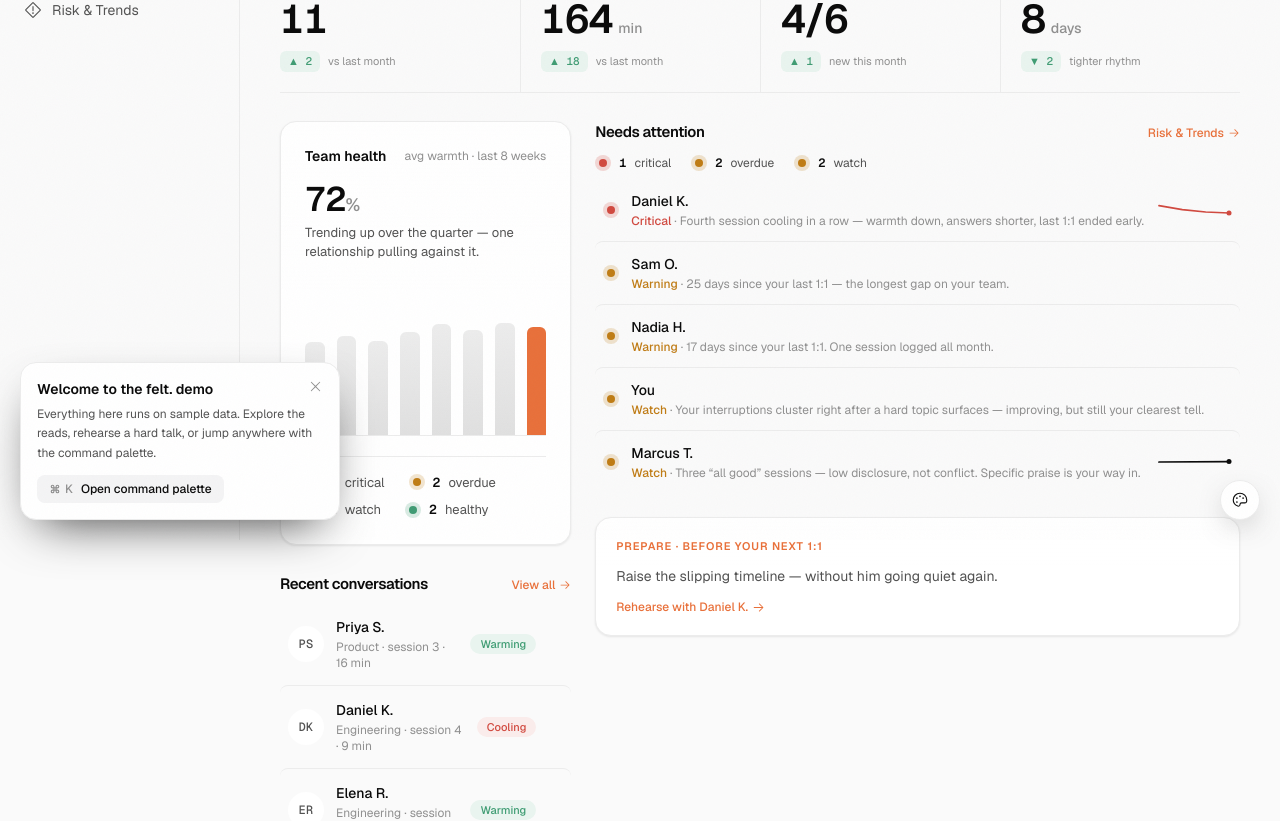
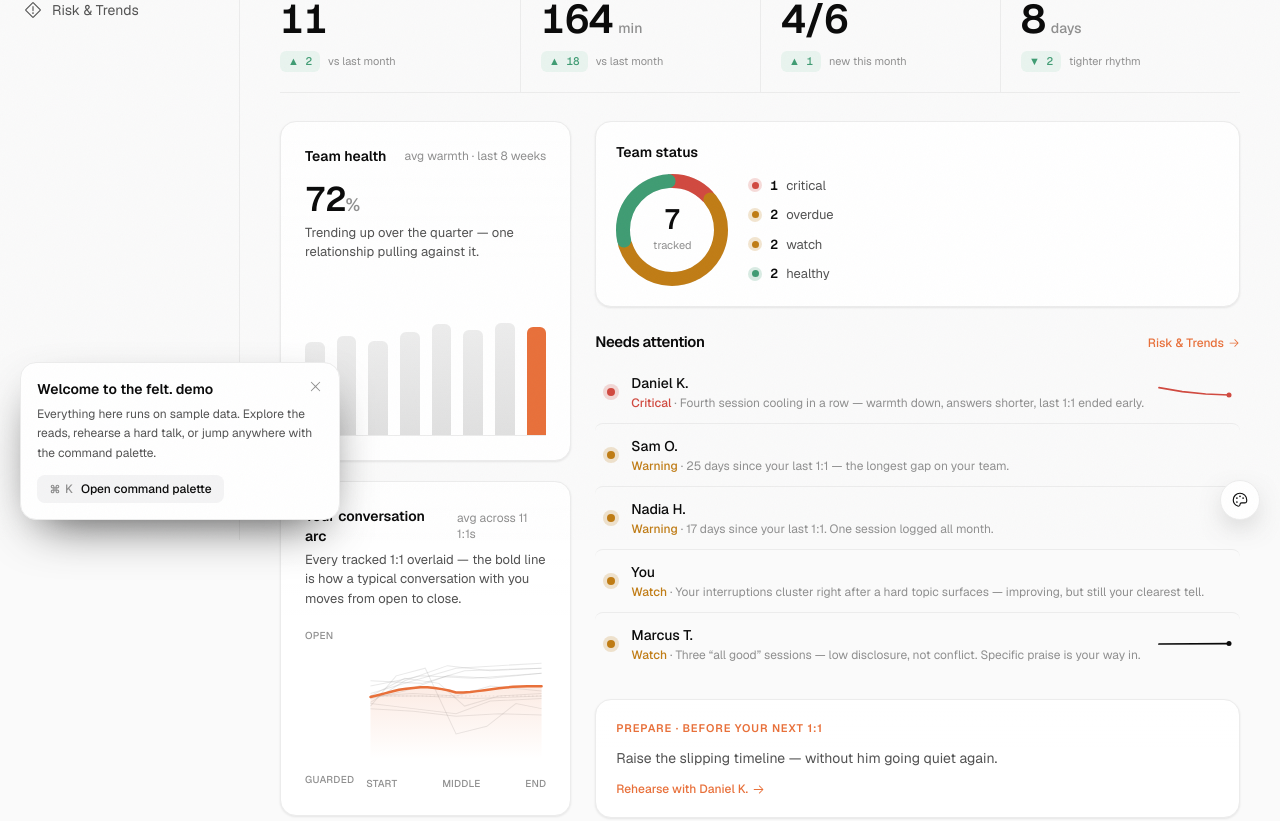
Before and after one commit to andrewng1-king/felt, a Next.js app in the folder felt-web/: page /app in a window 1280 px wide. Shown: the part 260-1081 px from the top of the page. Built offline with nearby package versions, Linux system fonts and the light colour scheme.

Commit message:
ring + summarise EM

```diff
--- a/felt-web/components/platform/CommandPalette.tsx
+++ b/felt-web/components/platform/CommandPalette.tsx
@@ -53,7 +53,7 @@ export function CommandPalette({
       onClose();
     };
     const nav: Item[] = [
-      { id: "nav-home", section: "Go to", label: "Overview", Icon: House, run: go("home") },
+      { id: "nav-home", section: "Go to", label: "Dashboard", Icon: House, run: go("home") },
       { id: "nav-prepare", section: "Go to", label: "Prepare", Icon: Target, run: go("prepare") },
       { id: "nav-convos", section: "Go to", label: "Conversations", Icon: ChatsCircle, run: go("conversations") },
       { id: "nav-risk", section: "Go to", label: "Risk & Trends", Icon: WarningDiamond, run: go("risk") },
--- a/felt-web/components/platform/HomeView.tsx
+++ b/felt-web/components/platform/HomeView.tsx
@@ -4,7 +4,7 @@ import { motion, useReducedMotion } from "motion/react";
 import { ArrowRight, CalendarBlank } from "@phosphor-icons/react/dist/ssr";
 import { Avatar, DirectionPill, Sparkline } from "@/components/platform/bits";
 import { SectionHeader, DeltaChip } from "@/components/platform/ui";
-import { TeamHealthBars } from "@/components/platform/charts";
+import { TeamHealthBars, StatusRing, EmpathyArc } from "@/components/platform/charts";
 import { AnimatedNumber } from "@/components/platform/AnimatedNumber";
 import {
   StatusIcon,
@@ -52,6 +52,8 @@ export function HomeView({
   const attention = signals.filter((s) => s.severity !== "positive").sort(bySeverity);
   const riskMix = countBySeverity(signals);
   const currentPct = Math.round(teamHealth[teamHealth.length - 1].value * 100);
+  // Every conversation's emotional line, already on a normalized 0→1 timeline.
+  const arcs = conversations.map((c) => c.mirror.signals.openness.points);
 
   // The urgent person to rehearse before the next 1:1.
   const prepTarget = activity.roster.find((r) => r.reportId && prepScenarios[r.reportId]?.urgent);
@@ -137,17 +139,31 @@ export function HomeView({
             <div className="mt-6">
               <TeamHealthBars data={teamHealth} />
             </div>
-            {/* risk mix — muted, minimal (red/amber/green only) */}
-            <div className="mt-5 flex flex-wrap gap-x-6 gap-y-2 border-t border-line pt-4">
-              {mixOrder
-                .filter((m) => riskMix[m.key])
-                .map((m) => (
-                  <span key={m.key} className="inline-flex items-center gap-2 text-[13px] text-ink-soft">
-                    <StatusIcon severity={m.key} />
-                    <span className="font-mono font-semibold tabular-nums text-foreground">{riskMix[m.key]}</span>
-                    {m.label}
-                  </span>
-                ))}
+          </section>
+
+          {/* Empathy arc — every 1:1 overlaid on a normalized timeline, one average shape */}
+          <section className="felt-card mt-5 rounded-2xl p-5 sm:p-6">
+            <div className="flex items-center justify-between gap-3">
+              <h2 className="text-sm font-semibold text-foreground">Your conversation arc</h2>
+              <span className="text-xs text-muted">avg across {arcs.length} 1:1s</span>
+            </div>
+            <p className="mt-1 text-[13px] text-ink-soft">
+              Every tracked 1:1 overlaid — the bold line is how a typical conversation with you moves from open to
+              close.
+            </p>
+            <div className="mt-4 flex items-stretch gap-3">
+              <div className="flex flex-col justify-between py-1 text-[10px] font-medium uppercase tracking-wide text-muted">
+                <span>Open</span>
+                <span>Guarded</span>
+              </div>
+              <div className="min-w-0 flex-1">
+                <EmpathyArc curves={arcs} />
+                <div className="mt-2 flex justify-between text-[10px] font-medium uppercase tracking-wide text-muted">
+                  <span>Start</span>
+                  <span>Middle</span>
+                  <span>End</span>
+                </div>
+              </div>
             </div>
           </section>
 
@@ -199,6 +215,27 @@ export function HomeView({
 
         {/* RIGHT rail */}
         <div>
+          {/* Team status — the flagged-conversation ring */}
+          <div className="felt-card rounded-2xl p-5">
+            <h2 className="text-sm font-semibold text-foreground">Team status</h2>
+            <div className="mt-3 flex items-center gap-5">
+              <StatusRing counts={riskMix} size={112} />
+              <div className="grid flex-1 grid-cols-1 gap-y-2.5">
+                {mixOrder
+                  .filter((m) => riskMix[m.key])
+                  .map((m) => (
+                    <span key={m.key} className="inline-flex items-center gap-2 text-[13px] text-ink-soft">
+                      <StatusIcon severity={m.key} size={14} />
+                      <span className="font-mono font-semibold tabular-nums text-foreground">{riskMix[m.key]}</span>
+                      {m.label}
+                    </span>
+                  ))}
+              </div>
+            </div>
+          </div>
+
+          {/* Needs attention */}
+          <div className="mt-6">
             <SectionHeader
               title="Needs attention"
               action={
@@ -211,18 +248,6 @@ export function HomeView({
                 </button>
               }
             />
-          {/* summary counts */}
-          <div className="mt-3 flex flex-wrap gap-x-5 gap-y-2">
-            {mixOrder
-              .filter((m) => m.key !== "positive" && riskMix[m.key])
-              .map((m) => (
-                <span key={m.key} className="inline-flex items-center gap-2 text-xs text-ink-soft">
-                  <StatusIcon severity={m.key} />
-                  <span className="font-mono font-semibold tabular-nums text-foreground">{riskMix[m.key]}</span>
-                  {m.label}
-                </span>
-              ))}
-          </div>
             {/* rows */}
             <div className="mt-2">
             {attention.map((s) => {
@@ -247,6 +272,7 @@ export function HomeView({
               );
             })}
             </div>
+          </div>
 
           {/* Prepare */}
           {prepId && prepScenario && (
--- a/felt-web/components/platform/Shell.tsx
+++ b/felt-web/components/platform/Shell.tsx
@@ -38,14 +38,14 @@ import { andrew, conversations, reports, signals, type ReportId, type Signal } f
 type View = "home" | "prepare" | "conversations" | "report" | "risk" | "settings";
 
 const nav: { id: "home" | "prepare" | "conversations" | "risk"; label: string; Icon: typeof House }[] = [
-  { id: "home", label: "Overview", Icon: House },
+  { id: "home", label: "Dashboard", Icon: House },
   { id: "prepare", label: "Prepare", Icon: Target },
   { id: "conversations", label: "Conversations", Icon: ChatsCircle },
   { id: "risk", label: "Risk & Trends", Icon: WarningDiamond },
 ];
 
 const titles: Record<Exclude<View, "report">, string> = {
-  home: "Overview",
+  home: "Dashboard",
   prepare: "Prepare",
   conversations: "Conversations",
   risk: "Risk & Trends",
@@ -153,7 +153,7 @@ export function Shell() {
         <button
           type="button"
           onClick={() => setView("home")}
-          aria-label="felt. — Overview"
+          aria-label="felt. — Dashboard"
           className="flex items-center rounded-lg px-2 py-1.5 text-left outline-none transition hover:opacity-80 focus-visible:ring-2 focus-visible:ring-accent/50 md:mb-6"
         >
           <span className="text-[20px] font-semibold tracking-[-0.03em] text-foreground">
--- a/felt-web/components/platform/charts.tsx
+++ b/felt-web/components/platform/charts.tsx
@@ -191,6 +191,83 @@ export function TrendLine({
 }
 
 /**
+ * Empathy arc — every tracked 1:1 overlaid on a NORMALIZED 0→100% timeline
+ * (start of the talk → end), with one bold average line. Honest because the
+ * mirror data is already stored in normalized time, so we compare the SHAPE of
+ * conversations, not wall-clock seconds. Reveals the manager's pattern: where
+ * people open up and where they pull back. Open (top) ↔ Guarded (bottom).
+ */
+type ArcPoint = readonly [number, number];
+type ArcCurve = readonly ArcPoint[];
+
+export function EmpathyArc({ curves, className = "h-36 w-full" }: { curves: readonly ArcCurve[]; className?: string }) {
+  const reduce = useReducedMotion();
+  const W = 320;
+  const H = 130;
+  const pad = 8;
+  const N = 24;
+  const x = (t: number) => pad + t * (W - 2 * pad);
+  const y = (v: number) => H - pad - v * (H - 2 * pad);
+  const interp = (pts: ArcCurve, t: number) => {
+    if (t <= pts[0][0]) return pts[0][1];
+    for (let i = 1; i < pts.length; i++) {
+      if (t <= pts[i][0]) {
+        const [t0, v0] = pts[i - 1];
+        const [t1, v1] = pts[i];
+        const f = (t - t0) / (t1 - t0 || 1);
+        return v0 + f * (v1 - v0);
+      }
+    }
+    return pts[pts.length - 1][1];
+  };
+  const toPath = (pts: ArcCurve) =>
+    pts.map(([t, v], i) => `${i ? "L" : "M"} ${x(t).toFixed(1)} ${y(v).toFixed(1)}`).join(" ");
+  const samples = Array.from({ length: N + 1 }, (_, i) => i / N);
+  const mean: ArcCurve = samples.map((t) => {
+    const vals = curves.map((c) => interp(c, t));
+    return [t, vals.reduce((a, b) => a + b, 0) / vals.length];
+  });
+  const meanPath = toPath(mean);
+  const meanArea = `${meanPath} L ${x(1).toFixed(1)} ${H - pad} L ${x(0).toFixed(1)} ${H - pad} Z`;
+
+  return (
+    <svg viewBox={`0 0 ${W} ${H}`} preserveAspectRatio="none" className={className} aria-hidden>
+      <defs>
+        <linearGradient id="empathy-arc" x1="0" y1="0" x2="0" y2="1">
+          <stop offset="0%" stopColor="var(--accent)" stopOpacity="0.14" />
+          <stop offset="100%" stopColor="var(--accent)" stopOpacity="0" />
+        </linearGradient>
+      </defs>
+      <line x1={pad} y1={y(0.5)} x2={W - pad} y2={y(0.5)} stroke="var(--line)" strokeWidth="1" strokeDasharray="3 4" />
+      {curves.map((c, i) => (
+        <path
+          key={i}
+          d={toPath(c)}
+          fill="none"
+          stroke="var(--muted)"
+          strokeWidth="1"
+          strokeOpacity="0.2"
+          vectorEffect="non-scaling-stroke"
+        />
+      ))}
+      <path d={meanArea} fill="url(#empathy-arc)" />
+      <motion.path
+        d={meanPath}
+        fill="none"
+        stroke="var(--accent)"
+        strokeWidth="2.5"
+        strokeLinecap="round"
+        strokeLinejoin="round"
+        vectorEffect="non-scaling-stroke"
+        initial={{ pathLength: reduce ? 1 : 0 }}
+        animate={{ pathLength: 1 }}
+        transition={{ duration: reduce ? 0 : 0.9, ease: [0.16, 1, 0.3, 1] }}
+      />
+    </svg>
+  );
+}
+
+/**
  * Readiness meter — a qualitative 3-step indicator (Not ready → Almost → Ready).
  * NEVER a 0–100 grade; it fills to the named state only. Ready reads green,
  * anything earlier reads in the brand accent.
```
Lines whose indentation alone changed are shown as unchanged.
